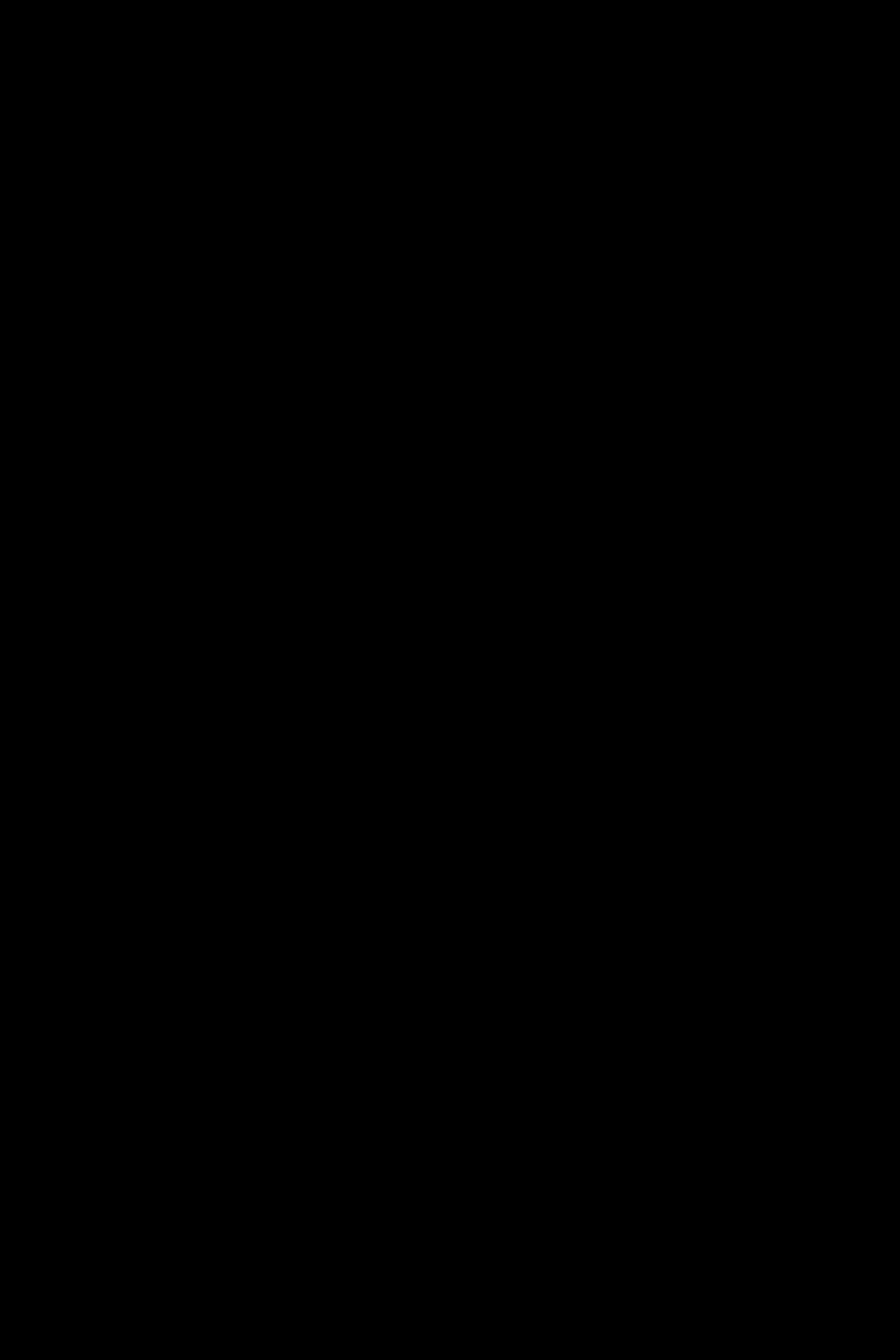
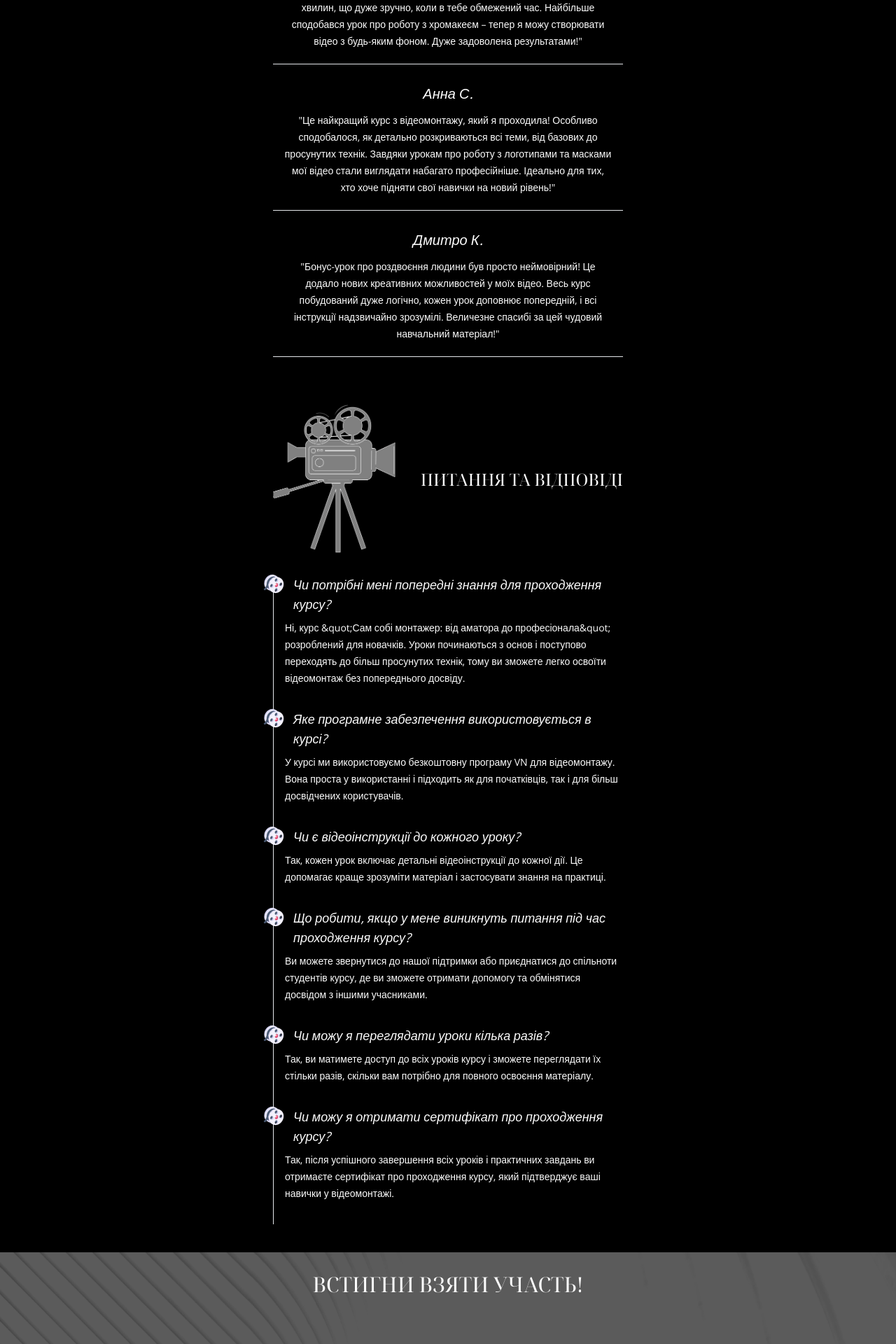
Before and after one commit to IraMira333/kateryna_kutsyk_master-class, a Next.js app: page / in a window 1280 px wide. Shown: the part 5940-7860 px from the top of the page at 70% size. Before the commit the page ends 5511 px from the top, so only its background shows below. Built offline with nearby package versions, Linux system fonts and the light colour scheme.

Commit message:
Update page.tsx

```diff
--- a/src/app/page.tsx
+++ b/src/app/page.tsx
@@ -2,6 +2,9 @@
 import { Slide2 } from "@/components/Slide2";
 import { Slide3 } from "@/components/Slide3";
 import { Slide4 } from "@/components/Slide4";
+import { Slide5 } from "@/components/Slide5";
+import { Slide6 } from "@/components/Slide6";
+import { Slide7 } from "@/components/Slide7";
 
 export default function Home() {
     return (
@@ -10,6 +13,9 @@
             <Slide2 />
             <Slide3 />
             <Slide4 />
+            <Slide5 />
+            <Slide6 />
+            <Slide7 />
         </>
     );
 }
```
